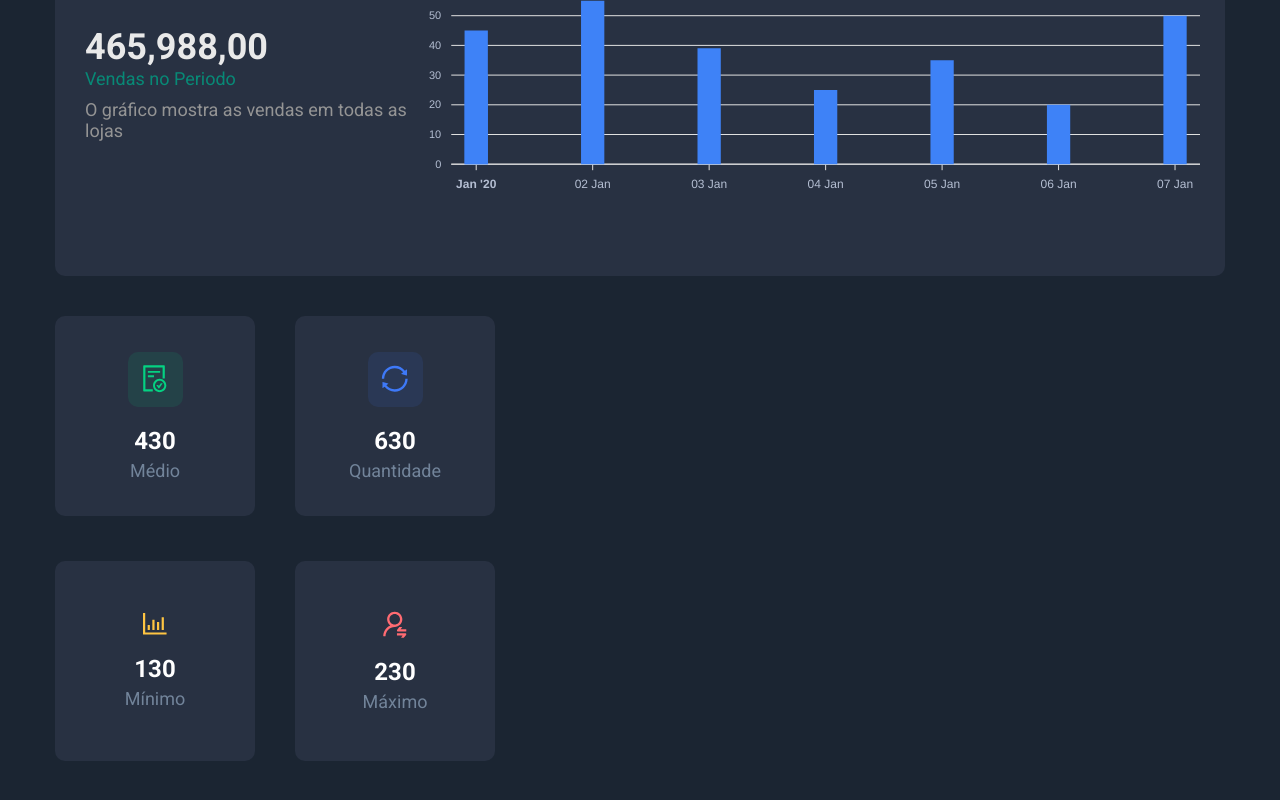
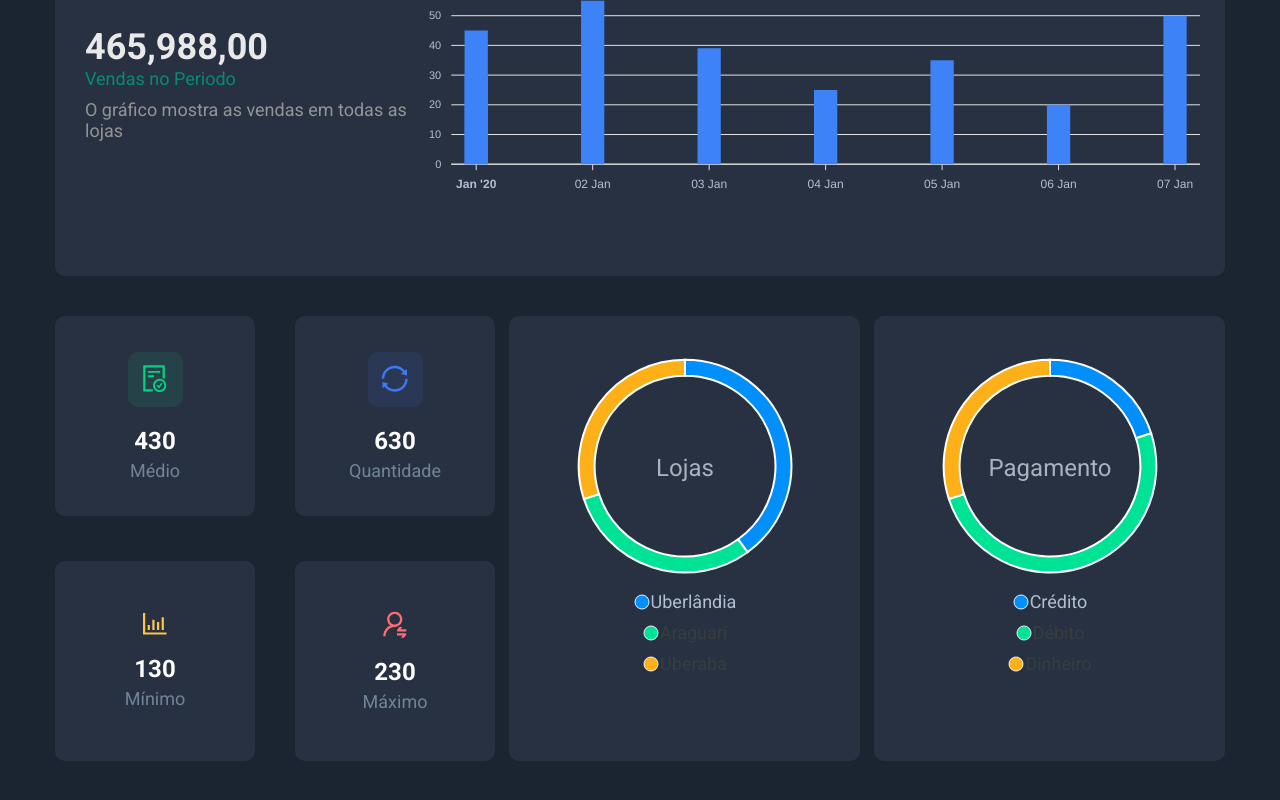
Before and after one commit to silver15/ds-sales, a React (Create React App) app in the folder front-web/: page / in a window 1280 px wide. Shown: the part 344-1144 px from the top of the page. Built offline with nearby package versions, Linux system fonts and the light colour scheme.

Commit message:
add PieChartCard component

```diff
--- a/front-web/src/App.tsx
+++ b/front-web/src/App.tsx
@@ -3,6 +3,7 @@ import Header from './components/header';
 import Filter from './components/filter';
 import SalesByDate from './components/sales-by-date';
 import SalesSummary from './components/sales-summary';
+import PieChartCard from './components/pie-chart-card';
 
 function App() {
   return (
@@ -13,6 +14,16 @@ function App() {
         <SalesByDate />
         <div className="sales-overview-container">
           <SalesSummary />
+          <PieChartCard
+            name="Lojas"
+            labels={['Uberlândia', 'Araguari', 'Uberaba']}
+            series={[40, 30, 30]}
+          />
+          <PieChartCard
+            name="Pagamento"
+            labels={['Crédito', 'Débito', 'Dinheiro']}
+            series={[20, 50, 30]}
+          />
         </div>
       </div>
     </>
--- /dev/null
+++ b/front-web/src/components/pie-chart-card/helpers.ts
@@ -0,0 +1,68 @@
+import { ApexOptions } from 'apexcharts';
+
+export const buildPieChartConfig = (labels: string[] = [], name: string) => {
+  return {
+    labels,
+    noData: {
+      text: 'Sem resultados',
+      align: 'center',
+      verticalAlign: 'middle',
+      offsetX: 0,
+      offsetY: 0,
+      style: {
+        color: '#FFF',
+        fontSize: '18px',
+        fontFamily: 'Roboto, sans-serif'
+      }
+    },
+
+    legend: {
+      show: true,
+      floating: false,
+      position: 'bottom',
+      offsetY: 0,
+      labels: {
+        colors: ['#b4bed2']
+      },
+      fontFamily: 'Roboto, sans-serif',
+      fontSize: '18px',
+      itemMargin: {
+        vertical: 5
+      }
+    },
+    dataLabels: {
+      enabled: false
+    },
+    plotOptions: {
+      pie: {
+        size: 400,
+        donut: {
+          size: '85%',
+          labels: {
+            show: true,
+            name: {
+              show: true,
+              offsetY: 10,
+              formatter: function () {
+                return name;
+              }
+            },
+            total: {
+              show: true,
+              showAlways: true,
+              fontSize: '24px',
+              color: '#ABB1C0',
+              fontFamily: 'Roboto, sans-serif',
+              formatter: function () {
+                return '';
+              }
+            }
+          }
+        }
+      }
+    },
+    chart: {
+      height: '400px'
+    }
+  } as ApexOptions;
+};
--- /dev/null
+++ b/front-web/src/components/pie-chart-card/index.tsx
@@ -0,0 +1,24 @@
+import ReactApexChart from 'react-apexcharts';
+import './styles.css';
+import { buildPieChartConfig } from './helpers';
+
+type Props = {
+  labels: string[];
+  name: string;
+  series: number[];
+};
+
+function PieChartCard({ labels, name, series }: Props) {
+  return (
+    <div className="pie-chart-card base-card">
+      <ReactApexChart
+        options={buildPieChartConfig(labels, name)}
+        type="donut"
+        width="400"
+        series={series}
+      />
+    </div>
+  );
+}
+
+export default PieChartCard;
--- /dev/null
+++ b/front-web/src/components/pie-chart-card/styles.css
@@ -0,0 +1,11 @@
+.pie-chart-card {
+  width: 30%;
+  padding-top: 35px;
+  display: flex;
+  justify-content: center;
+}
+
+.apexcharts-legend.apexcharts-align-center {
+  flex-direction: column;
+  align-items: center;
+}
```
